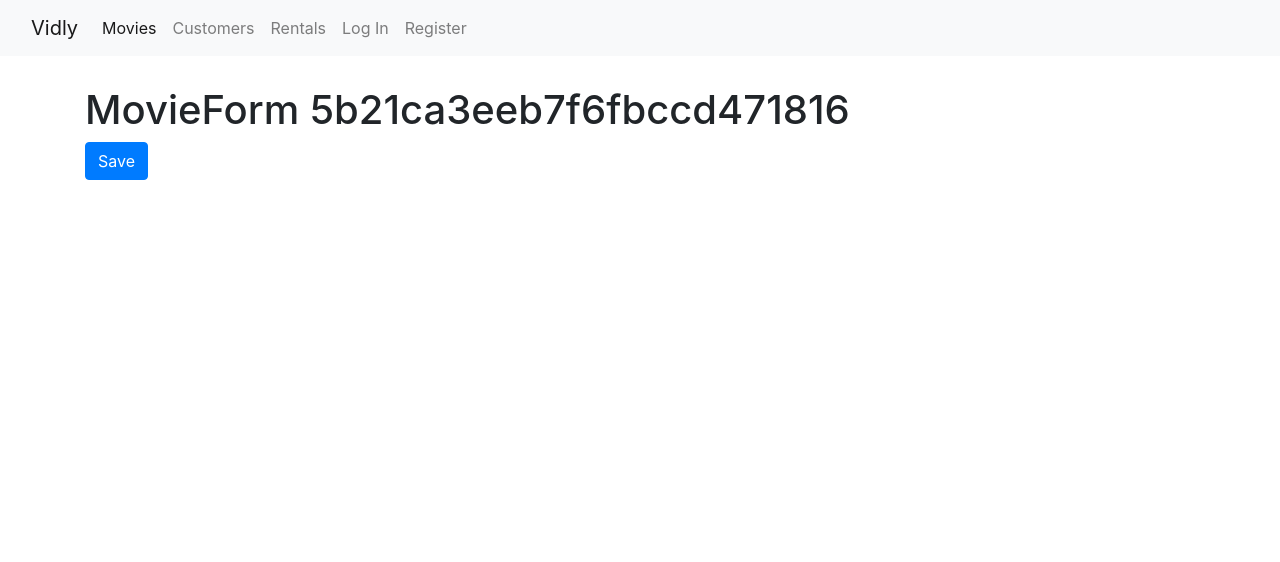
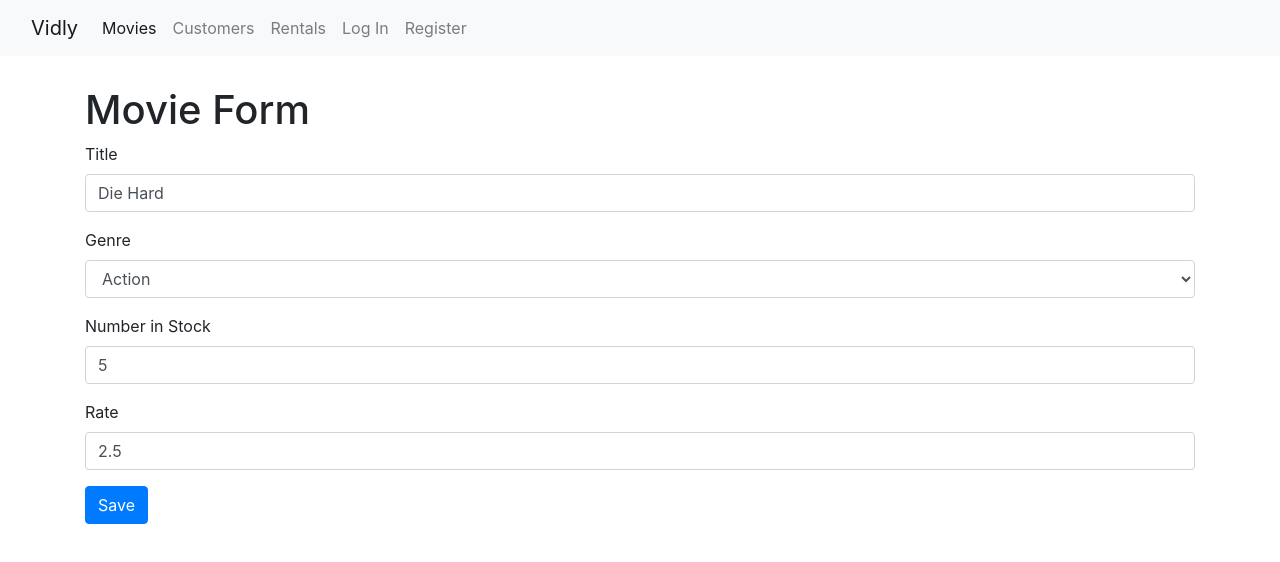
Before and after one commit to Sensweii/React-Vidly, a React (Create React App) app: page /movies/5b21ca3eeb7f6fbccd471816 in a window 1280 px wide. Shown: the top 562 px of the page. Built offline with nearby package versions, Linux system fonts and the light colour scheme.

Commit message:
Add movie form.

```diff
--- a/src/components/common/form.jsx
+++ b/src/components/common/form.jsx
@@ -2,6 +2,7 @@
 import Joi from 'joi-browser';
 
 import Input from './input';
+import Select from './select';
 
 class Form extends Component {
   state = {
@@ -73,6 +74,21 @@
       />
     );
   }
+
+  renderSelect(name, label, options) {
+    const { data, errors } = this.state;
+
+    return (
+      <Select
+        name={name}
+        value={data[name]}
+        label={label}
+        options={options}
+        onChange={this.handleChange}
+        error={errors[name]}
+      ></Select>
+    )
+  }
 }
 
 export default Form;
--- /dev/null
+++ b/src/components/common/select.jsx
@@ -0,0 +1,27 @@
+import React from 'react';
+
+const Select = ({ name, label, options, error, ...rest }) => {
+  return (
+    <div className='form-group'>
+      <label htmlFor={name}>{label}</label>
+      <select
+        {...rest}
+        id={name}
+        name={name}
+        className='form-control'
+      >
+        <option value='' />
+        {
+          options.map(option => (
+            <option key={option._id} value={option._id}>
+              {option.name}
+            </option>
+          ))
+        }
+      </select>
+      {error && <div className='alert alert-danger'>{error}</div>}
+    </div>
+  );
+}
+
+export default Select;
--- a/src/components/movieForm.jsx
+++ b/src/components/movieForm.jsx
@@ -1,15 +1,76 @@
 import React from 'react';
+import Joi from 'joi-browser';
 
-const MovieForm = ({ match, history }) => {
-  return (
-    <React.Fragment>
-      <h1>MovieForm {match.params.id}</h1>
-      <button
-        className='btn btn-primary'
-        onClick={() => history.push('/movies')}
-      >Save</button>
-    </React.Fragment>
-  );
+import Form from './common/form';
+import { getGenres } from '../services/fakeGenreService';
+import { getMovie, saveMovie } from '../services/fakeMovieService';
+
+class MovieForm extends Form {
+  state = {
+    data: {
+      title: '',
+      genreId: '',
+      numberInStock: '',
+      dailyRentalRate: ''
+    },
+    genres: [],
+    errors: {}
+  }
+
+  schema = {
+    _id: Joi.string(),
+    title: Joi.string().required()
+      .label('Title'),
+    genreId: Joi.string().required()
+      .label('Genre'),
+    numberInStock: Joi.number().required().min(0).max(100)
+      .label('Number in Stock'),
+    dailyRentalRate: Joi.number().required().min(0).max(10)
+      .label('Daily Rental Rate')
+  }
+
+  componentDidMount() {
+    const genres = getGenres();
+    this.setState({ genres });
+
+    const movieId = this.props.match.params.id;
+    if (movieId === 'add') return;
+
+    const movie = getMovie(movieId);
+    if (!movie) return this.props.history.replace('/not-found');
+
+    this.setState({ data: this.mapToViewModel(movie) });
+  }
+
+  mapToViewModel(movie) {
+    return {
+      _id: movie._id,
+      title: movie.title,
+      genreId: movie.genre._id,
+      numberInStock: movie.numberInStock,
+      dailyRentalRate: movie.dailyRentalRate
+    };
+  }
+
+  doSubmit = () => {
+    saveMovie(this.state.data);
+    this.props.history.push('/movies');
+  }
+
+  render() {
+    return (
+      <div>
+        <h1>Movie Form</h1>
+        <form onSubmit={this.handleSubmit}>
+          {this.renderInput('title', 'Title')}
+          {this.renderSelect('genreId', 'Genre', this.state.genres)}
+          {this.renderInput('numberInStock', 'Number in Stock', 'number')}
+          {this.renderInput('dailyRentalRate', 'Rate')}
+          {this.renderButton('Save')}
+        </form>
+      </div>
+    );
+  }
 }
 
 export default MovieForm;
--- a/src/components/movies.jsx
+++ b/src/components/movies.jsx
@@ -1,4 +1,5 @@
 import React, { Component } from 'react';
+import { Link } from 'react-router-dom';
 import _ from 'lodash';
 
 import { getGenres } from '../services/fakeGenreService';
@@ -82,6 +83,13 @@
             selectedItem={this.state.selectedGenre} />
         </div>
         <div className='col'>
+          <Link
+            to='/movies/add'
+            className='btn btn-primary'
+            style={{ marginBottom: 20 }}
+          >
+            Add Movie
+          </Link>
           <p>Showing {totalCount} movies.</p>
           <MoviesTable
             movies={movies}
```
